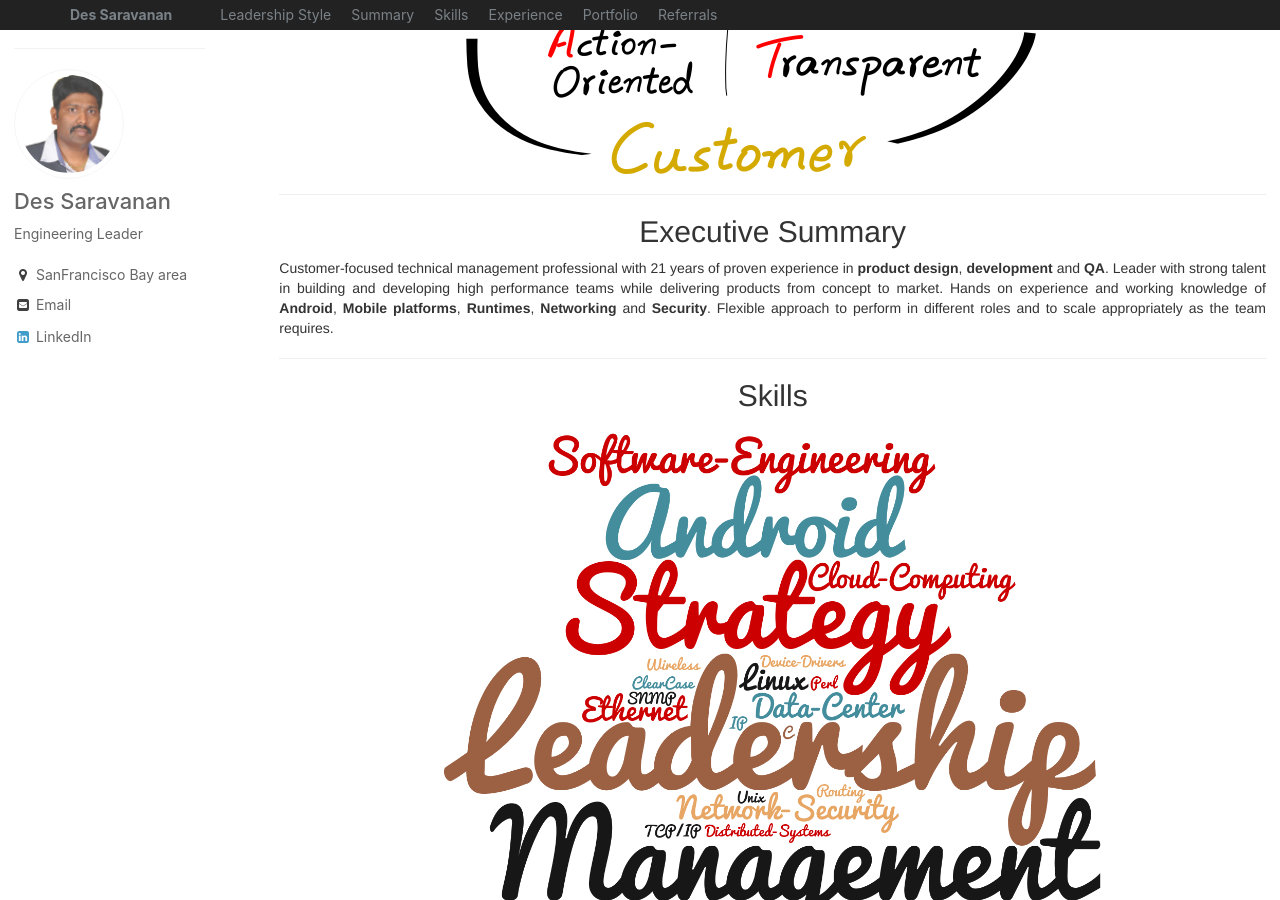
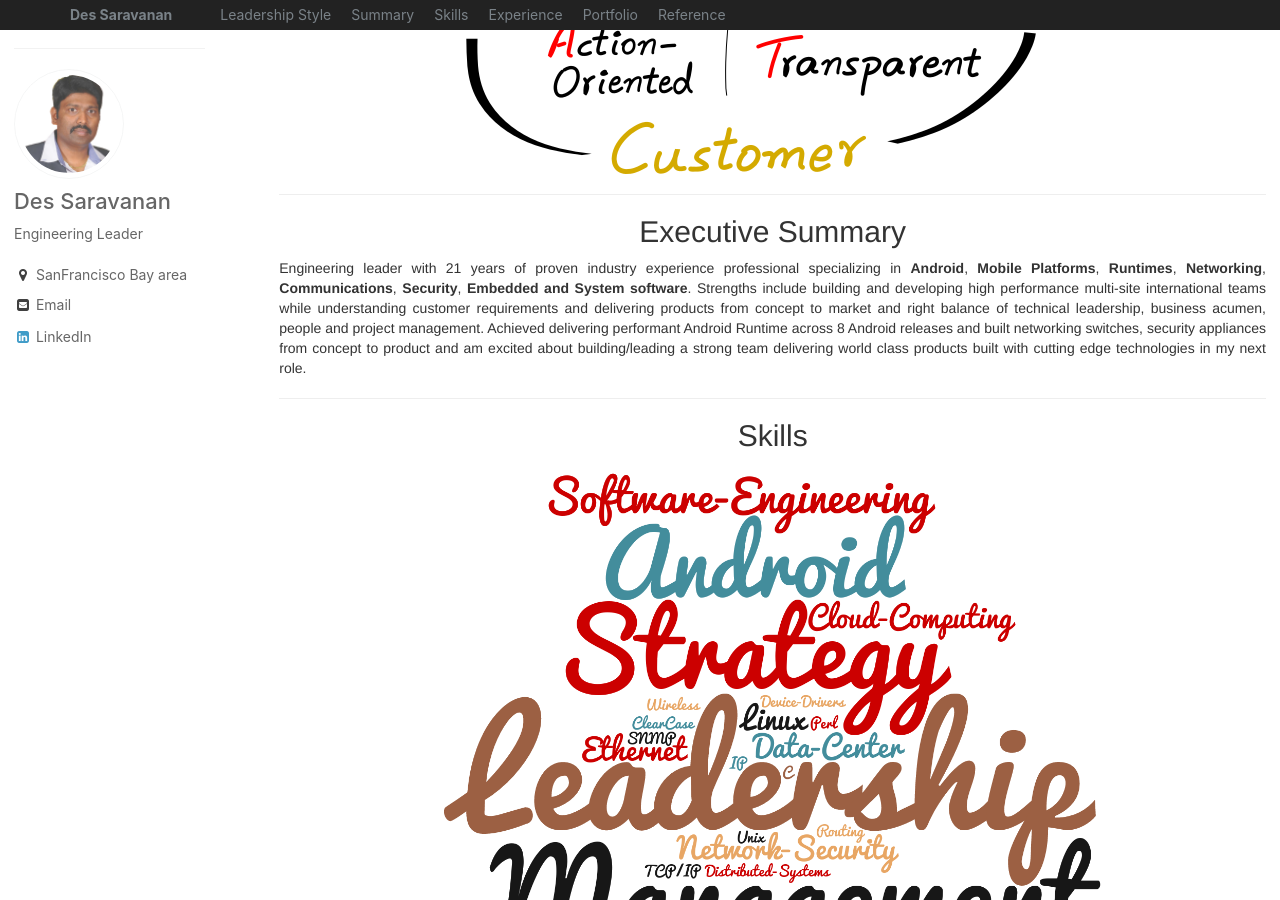
Before and after one commit to nitheeshkl/des, a Jekyll site: the page built from _pages/home.md, in a window 1280 px wide and 900 px high, scrolled down 872 px. Built offline with Jekyll 4.4.1, drawn with Linux system fonts in a browser that asks for light colours.

Commit message:
change referrals to reference and update summary
Signed-off-by: Nitheesh K L <nitheesh.k.l@intel.com>

```diff
--- a/_data/navigation.yml
+++ b/_data/navigation.yml
@@ -15,5 +15,5 @@
   - title: "Portfolio"
     url: "/#portfolio"
 
-  - title: "Referrals"
-    url: "/#referrals"
+  - title: "Reference"
+    url: "/#reference"
--- a/_pages/home.md
+++ b/_pages/home.md
@@ -168,12 +168,17 @@ Executive Summary
 -----------------
 {: .text-center}
 
-Customer-focused technical management professional with 21 years of proven
-experience in **product design**, **development** and **QA**. Leader with strong
-talent in building and developing high performance teams  while delivering
-products from concept to market. Hands on experience  and working knowledge of
-**Android**, **Mobile platforms**, **Runtimes**, **Networking** and **Security**.
-Flexible approach to perform in different roles and to scale appropriately as the team requires.
+Engineering leader with 21 years of proven industry experience professional
+specializing in **Android**, **Mobile Platforms**, **Runtimes**, **Networking**,
+**Communications**, **Security**, **Embedded and System software**. Strengths
+include building and developing high performance multi-site international teams
+while understanding customer requirements and delivering products from concept
+ to market and right balance of technical leadership, business acumen, people
+ and project management. Achieved delivering performant Android Runtime across 8
+ Android releases and built networking switches, security appliances from
+ concept to product and am excited about building/leading a strong team
+ delivering world class products built with cutting edge technologies in my next
+ role.
 {: .text-justify}
 
 -------------------------------------------
@@ -208,10 +213,10 @@ Portfolio
 {% include feature_row id="portfolio" %}
 
 
-<section id="referrals"/>
+<section id="reference"/>
 
-Refferals
----------
+References
+----------
 {: .text-center}
 
 <br/><br/>
```
